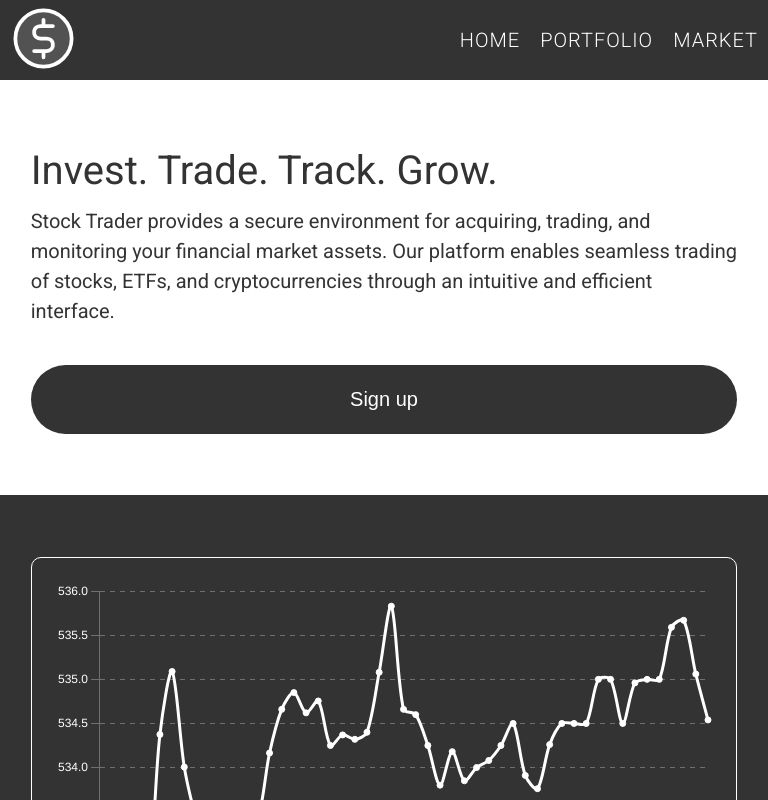
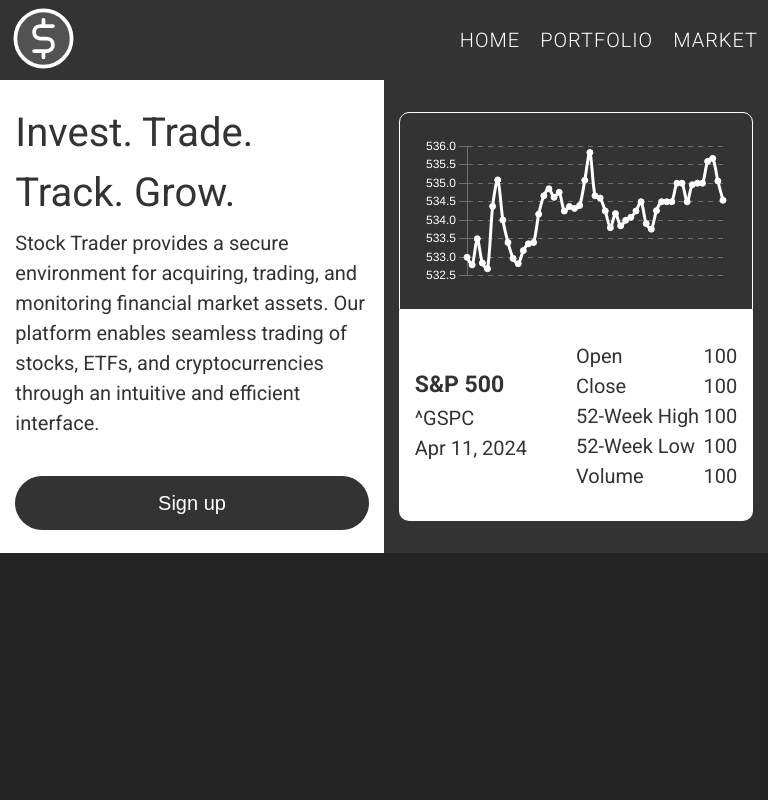
Before and after one commit to FrederickMunro/wiley-team-three, a React (Vite) app in the folder frontend/: page / in a window 768 px wide. Shown: the top 800 px of the page. Built offline with nearby package versions, Linux system fonts and the light colour scheme.

Commit message:
Fixed nav menu animation and home menu sizing

```diff
--- a/frontend/src/components/charts/AreaChart.jsx
+++ b/frontend/src/components/charts/AreaChart.jsx
@@ -39,6 +39,7 @@
 
   const options = {
     responsive: true,
+    maintainAspectRatio: false,
     scales: {
       x: {
         border: {
--- a/frontend/src/components/header/Header.css
+++ b/frontend/src/components/header/Header.css
@@ -32,11 +32,11 @@
   }
 
   .menu-invisible {
-    left: 100vw;
+    width: 0;
   }
 
   .menu-visible {
-    left: 0;
+    width: 100vw;
   }
 
   .menu {
@@ -47,9 +47,9 @@
     background-color: var(--main-color);
     position: fixed;
     height: calc(100vh - min(max(5rem, 12vw), 7.5rem) - 2vw);
-    width: 100vw;
     top: calc(min(max(5rem, 12vw), 7.5rem) + 2vw);
-    transition: left 0.5s ease;
+    transition: width 0.5s ease;
+    right: 0;
   }
 
   .menu-nav {
--- a/frontend/src/components/home/Home.css
+++ b/frontend/src/components/home/Home.css
@@ -98,12 +98,16 @@
 @media only screen and (min-width: 768px) and (max-width: 1199px) {
   .home-container {
     display: flex;
-    flex-direction: column;
+    flex-direction: row;
     height: fit-content;
   }
 
   .home-section-container {
-    padding: 8vw 4vw 8vw 4vw;
+    padding: 3vw 2vw 3vw 2vw;
+    display: flex;
+    flex-direction: column;
+    justify-content: center;
+    width: 50%;
   }
 
   .home-section-title {
@@ -128,7 +132,7 @@
     width: 100%;
     border-radius: 5rem;
     margin: 5vw 0 0 0;
-    padding: 3vw 0 3vw 0;
+    padding: 2vw 0 2vw 0;
     font-size: min(max(1.5rem, 3vw), 2rem);
     font-weight: 500;
     cursor: pointer;
--- a/frontend/src/components/home/Home.jsx
+++ b/frontend/src/components/home/Home.jsx
@@ -12,7 +12,7 @@
         <div className='home-section'>
           <h1 className='home-section-title'>Invest. Trade. Track. Grow.</h1>
           <p className='home-section-text'>
-            Stock Trader provides a secure environment for acquiring, trading, and monitoring your financial market assets.
+            Stock Trader provides a secure environment for acquiring, trading, and monitoring financial market assets.
             Our platform enables seamless trading of stocks, ETFs, and cryptocurrencies through an intuitive and efficient interface.
           </p>
           <Link to='/signup'>
@@ -35,9 +35,9 @@
           <div className='snp-number-container'>
             <div>
               <p>Open</p>
-              <p>High</p>
-              <p>Low</p>
               <p>Close</p>
+              <p>52-Week High</p>
+              <p>52-Week Low</p>
               <p>Volume</p>
             </div>
             <div>
```
